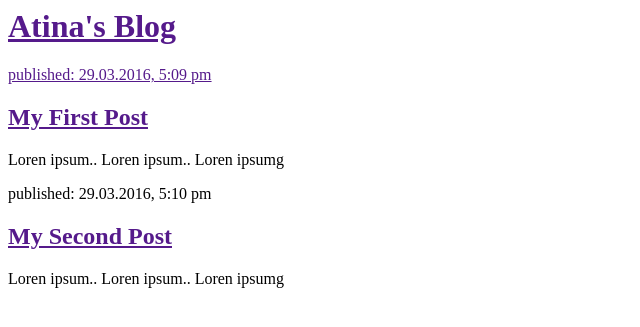
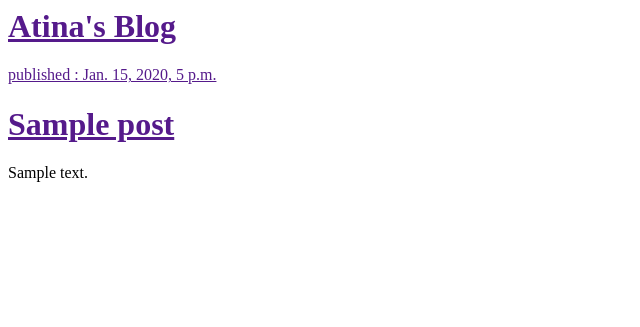
Before and after one commit to atinaputri/my-first-blog, a Django app: template blog/templates/blog/post_list.html in a window 1280 px wide. Shown: the top 327 px of the page, without its empty margins (0-640 px from the left). Run offline with Django 3.2, Linux system fonts and the light colour scheme; the template is opened without the code that fills it: values that come from a table or form of the project are taken from there, others are empty; tables that the repository leaves empty hold one stand-in row (values such as "Sample post").

Commit message:
Modified templates to display posts from database

```diff
--- a/blog/templates/blog/post_list.html
+++ b/blog/templates/blog/post_list.html
@@ -9,19 +9,18 @@
 			<h1><a href="">Atina's Blog</h1>
 		</div>
 
-		<div>
-			<p>published: 29.03.2016, 5:09 pm</p>
-			<h2><a href="">My First Post</a></h2>
-			<p>Loren ipsum.. Loren ipsum.. Loren ipsumg</p>
+			{% for post in posts %}
+			<div>
+				<p>published : {{ post.published_date }}</p>
+				<h1><a href="">{{ post.title }}</a></h1>
+				<p>{{ post.text|linebreaks}}</p>
+			</div>
 
-		</div>
+			{% endfor %}
 
-		<div>
-			<p>published: 29.03.2016, 5:10 pm</p>
-			<h2><a href="">My Second Post</a></h2>
-			<p>Loren ipsum.. Loren ipsum.. Loren ipsumg</p>
 
-		</div>
+
+
 
 
 
--- a/blog/views.py
+++ b/blog/views.py
@@ -1,6 +1,9 @@
 from django.shortcuts import render
+from .models import Post
+from django.utils import timezone
 
 # Create your views here.
 
 def post_list(request):
-    return render(request, 'blog/post_list.html', {})
+    posts = Post.objects.filter(published_date__lte=timezone.now()).order_by('-published_date')
+    return render(request, 'blog/post_list.html', {'posts' : posts})
```
